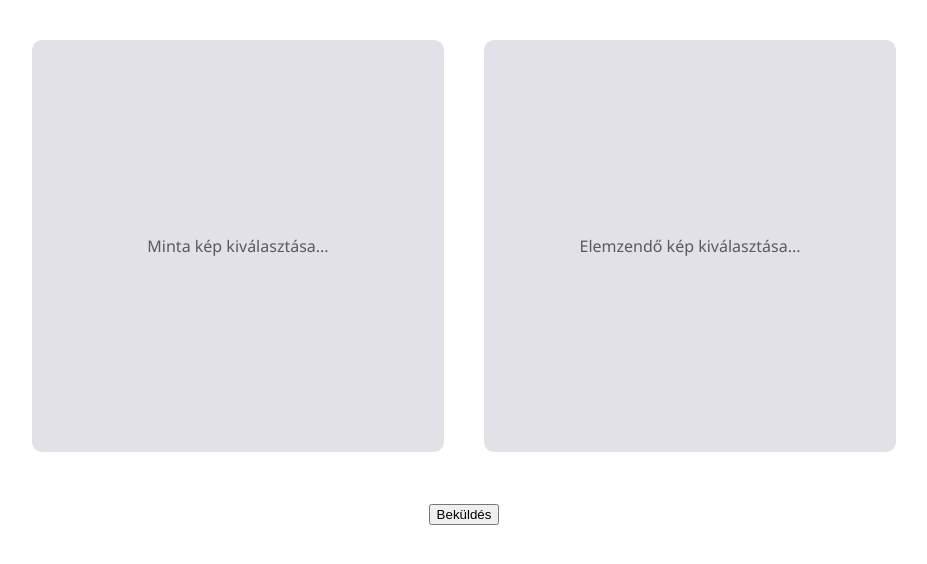
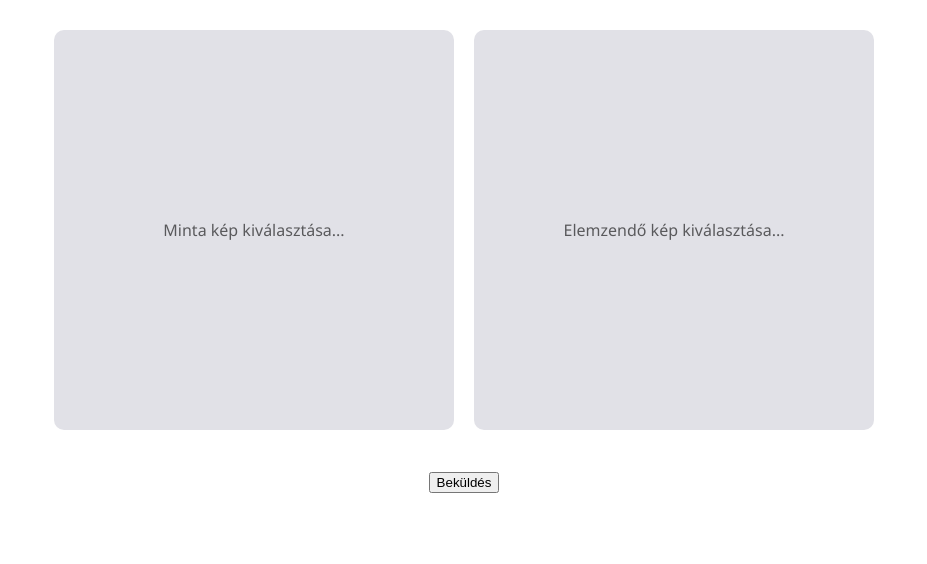
Before and after one commit to beanedekofbags/haladoprog, a Flask app: page / in a window 1280 px wide. Shown: the top 564 px of the page, without its empty margins (176-1103 px from the left). Run offline with Flask 3, Linux system fonts and the light colour scheme.

Commit message:
reszponzivitás-szerűség

```diff
--- a/static/css/main.css
+++ b/static/css/main.css
@@ -8,15 +8,16 @@ body {
     margin: 20px;
 }
 
-#main {
+#img-main {
     margin: auto;
-    width: 60%;
+    width: 80%;
 }
 
 .row {
     display: flex;
     box-sizing: border-box;
     align-items: stretch;
+    flex-wrap: wrap;
 }
     .row > * {
         box-sizing: border-box;
@@ -34,11 +35,16 @@ body {
     align-items: center;
     margin: 10px;
 
+    width: 400px;
+    max-width: 400px;
+    height: 400px;
+    max-height: 400px;
+
     flex-wrap: wrap;
 }
     .upload-field p {
         min-width: 0;
-        max-width: 400px;
+        max-width: inherit;
         overflow-wrap: break-word; /* Breaks long words onto the next line */
         word-break: break-word;
     }
@@ -55,14 +61,13 @@ body {
         border: none;
         border-radius: 10px;
 
-        width: 400px;
-        height: 400px;
+        width: inherit;
+        height: inherit;
 
         align-content: center;
         justify-content: center;
-
-        margin: 10px;
         padding: 6px;
+        box-sizing: border-box;
 
         cursor: pointer;
     }
--- a/templates/index.html
+++ b/templates/index.html
@@ -3,6 +3,7 @@
 <head>
     <title>Főoldal</title>
     <link rel="stylesheet" href="static/css/main.css"/>
+    <meta name="viewport" content="width=device-width, initial-scale=1.0">
 </head>
 <body>
     <div id="container">
```
